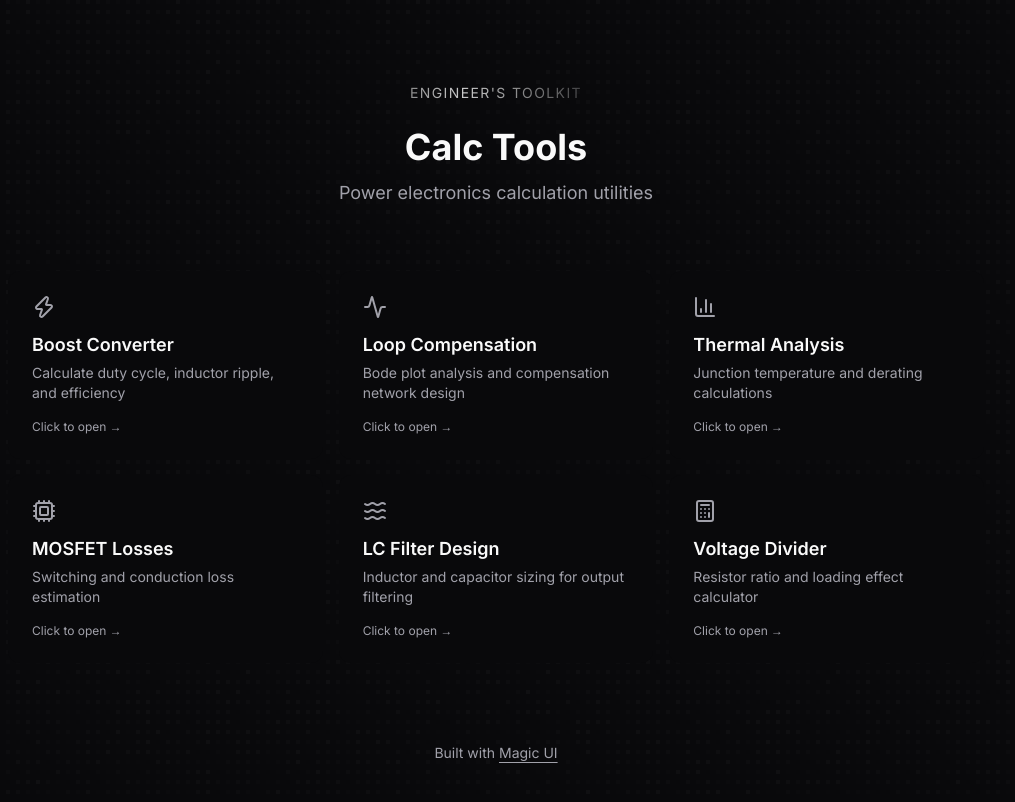
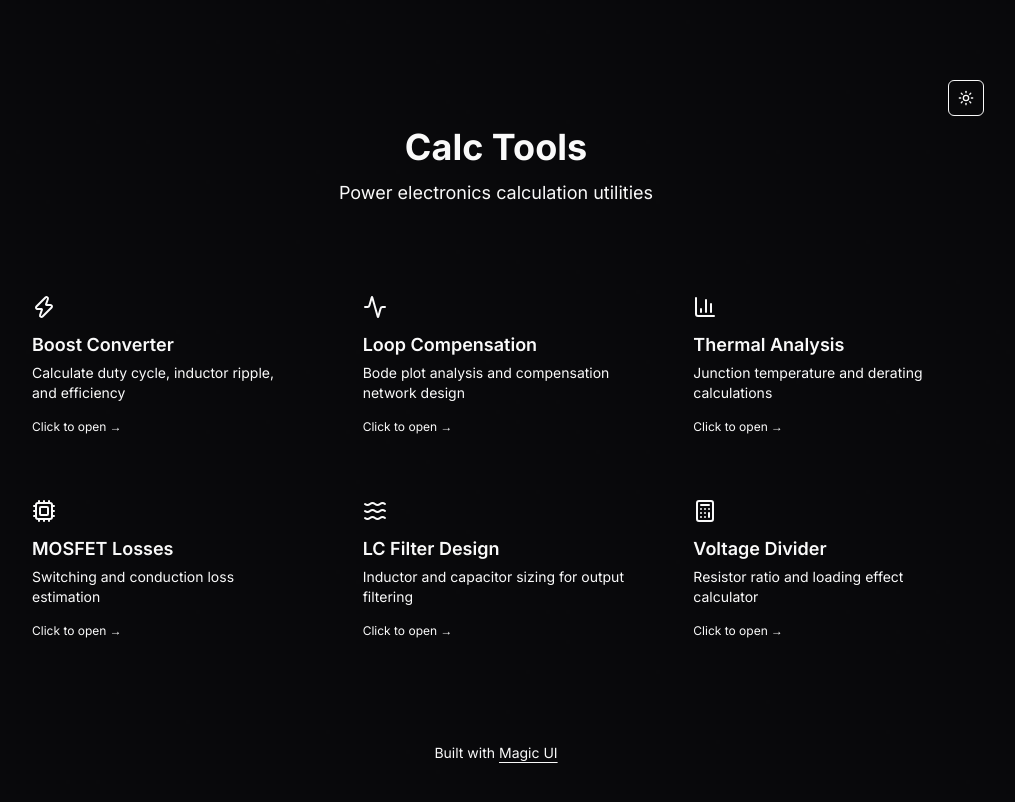
Before and after one commit to zzsscc1001/calc-tools, a React (Vite) app: page / in a window 1280 px wide. Shown: the top 802 px of the page, without its empty margins (144-1159 px from the left). Built offline with nearby package versions, Linux system fonts and the light colour scheme.

Commit message:
Add dark/light theme toggle

```diff
--- a/index.html
+++ b/index.html
@@ -1,8 +1,8 @@
 <!doctype html>
-<html lang="en" class="dark">
+<html lang="en">
   <head>
     <meta charset="UTF-8" />
-    <link rel="icon" type="image/svg+xml" href="/favicon.svg" />
+    <link rel="icon" type="image/svg+xml" href="/calc-tools/favicon.svg" />
     <meta name="viewport" content="width=device-width, initial-scale=1.0" />
     <title>Calc Tools — Engineer's Toolkit</title>
     <link rel="preconnect" href="https://fonts.googleapis.com" />
@@ -11,6 +11,13 @@
       href="https://fonts.googleapis.com/css2?family=Inter:wght@400;500;600;700&family=JetBrains+Mono:wght@400;500&display=swap"
       rel="stylesheet"
     />
+    <script>
+      // 防止主题闪烁 — 在 React 加载前读取 localStorage
+      (function () {
+        const theme = localStorage.getItem("theme") || "dark";
+        document.documentElement.classList.add(theme);
+      })();
+    </script>
   </head>
   <body>
     <div id="root"></div>
--- a/src/App.tsx
+++ b/src/App.tsx
@@ -2,6 +2,7 @@ import { MagicCard } from "@/components/magicui/magic-card";
 import { BorderBeam } from "@/components/magicui/border-beam";
 import { AnimatedShinyText } from "@/components/magicui/animated-shiny-text";
 import { FlickeringGrid } from "@/components/magicui/flickering-grid";
+import { AnimatedThemeToggler } from "@/components/magicui/animated-theme-toggler";
 import {
   Zap,
   BarChart3,
@@ -67,8 +68,8 @@ function ToolCard({
   return (
     <MagicCard
       className="relative p-6"
-      gradientColor="#262626"
-      gradientOpacity={0.6}
+      gradientColor="var(--color-muted)"
+      gradientOpacity={0.8}
     >
       <a href={href} className="flex flex-col justify-between size-full z-10">
         <div className="flex flex-col gap-3">
@@ -100,8 +101,8 @@ export default function App() {
       {/* 背景 */}
       <div className="fixed inset-0 z-0">
         <FlickeringGrid
-          color="rgb(255, 255, 255)"
-          maxOpacity={0.03}
+          color="var(--color-foreground)"
+          maxOpacity={0.04}
           flickerChance={0.05}
           squareSize={4}
           gridGap={6}
@@ -111,7 +112,12 @@ export default function App() {
       {/* 内容 */}
       <div className="relative z-10 max-w-5xl mx-auto px-6 py-20">
         {/* Header */}
-        <div className="text-center mb-16">
+        <div className="relative text-center mb-16">
+          {/* 主题切换按钮 — 右上角 */}
+          <div className="absolute top-0 right-0">
+            <AnimatedThemeToggler />
+          </div>
+
           <AnimatedShinyText className="text-sm tracking-widest uppercase mb-4">
             Engineer's Toolkit
           </AnimatedShinyText>
--- /dev/null
+++ b/src/components/magicui/animated-theme-toggler.tsx
@@ -0,0 +1,56 @@
+import { useEffect, useState, useCallback } from "react";
+import { cn } from "@/lib/utils";
+import { Moon, Sun } from "lucide-react";
+
+interface AnimatedThemeTogglerProps {
+  className?: string;
+}
+
+export function AnimatedThemeToggler({
+  className,
+}: AnimatedThemeTogglerProps) {
+  const [theme, setTheme] = useState<"light" | "dark">(() => {
+    if (typeof window !== "undefined") {
+      return (localStorage.getItem("theme") as "light" | "dark") || "dark";
+    }
+    return "dark";
+  });
+
+  useEffect(() => {
+    const root = document.documentElement;
+    root.classList.remove("light", "dark");
+    root.classList.add(theme);
+    localStorage.setItem("theme", theme);
+  }, [theme]);
+
+  const toggleTheme = useCallback(() => {
+    const newTheme = theme === "dark" ? "light" : "dark";
+
+    // View Transitions API — 流畅的圆形过渡动画
+    if (document.startViewTransition) {
+      document.startViewTransition(() => {
+        setTheme(newTheme);
+      });
+    } else {
+      setTheme(newTheme);
+    }
+  }, [theme]);
+
+  return (
+    <button
+      onClick={toggleTheme}
+      className={cn(
+        "relative size-9 flex items-center justify-center rounded-md border border-border bg-card hover:bg-accent transition-colors",
+        className
+      )}
+      aria-label="Toggle theme"
+    >
+      <Sun
+        className="size-4 rotate-0 scale-100 transition-all dark:-rotate-90 dark:scale-0"
+      />
+      <Moon
+        className="absolute size-4 rotate-90 scale-0 transition-all dark:rotate-0 dark:scale-100"
+      />
+    </button>
+  );
+}
--- a/src/index.css
+++ b/src/index.css
@@ -1,7 +1,32 @@
 @import "tailwindcss";
 
-/* shadcn/ui 标准暗色主题 — 照抄官方，不自定义 */
-@theme {
+/* shadcn/ui 标准主题 — 亮色 + 暗色 */
+:root {
+  --color-background: #ffffff;
+  --color-foreground: #0a0a0a;
+  --color-card: #ffffff;
+  --color-card-foreground: #0a0a0a;
+  --color-popover: #ffffff;
+  --color-popover-foreground: #0a0a0a;
+  --color-primary: #0a0a0a;
+  --color-primary-foreground: #fafafa;
+  --color-secondary: #f5f5f5;
+  --color-secondary-foreground: #0a0a0a;
+  --color-muted: #f5f5f5;
+  --color-muted-foreground: #737373;
+  --color-accent: #f5f5f5;
+  --color-accent-foreground: #0a0a0a;
+  --color-destructive: #ef4444;
+  --color-destructive-foreground: #fafafa;
+  --color-border: #e5e5e5;
+  --color-input: #e5e5e5;
+  --color-ring: #0a0a0a;
+
+  --font-sans: "Inter", ui-sans-serif, system-ui, sans-serif;
+  --font-mono: "JetBrains Mono", ui-monospace, monospace;
+}
+
+.dark {
   --color-background: #09090b;
   --color-foreground: #fafafa;
   --color-card: #09090b;
@@ -21,9 +46,6 @@
   --color-border: #27272a;
   --color-input: #27272a;
   --color-ring: #d4d4d8;
-
-  --font-sans: "Inter", ui-sans-serif, system-ui, sans-serif;
-  --font-mono: "JetBrains Mono", ui-monospace, monospace;
 }
 
 body {
@@ -33,3 +55,10 @@ body {
   -webkit-font-smoothing: antialiased;
   -moz-osx-font-smoothing: grayscale;
 }
+
+/* View Transitions API — 主题切换动画 */
+::view-transition-old(root),
+::view-transition-new(root) {
+  animation: none;
+  mix-blend-mode: normal;
+}
```
Also changed, not shown: 3 other files (tests, documents, lock files or other folders).
